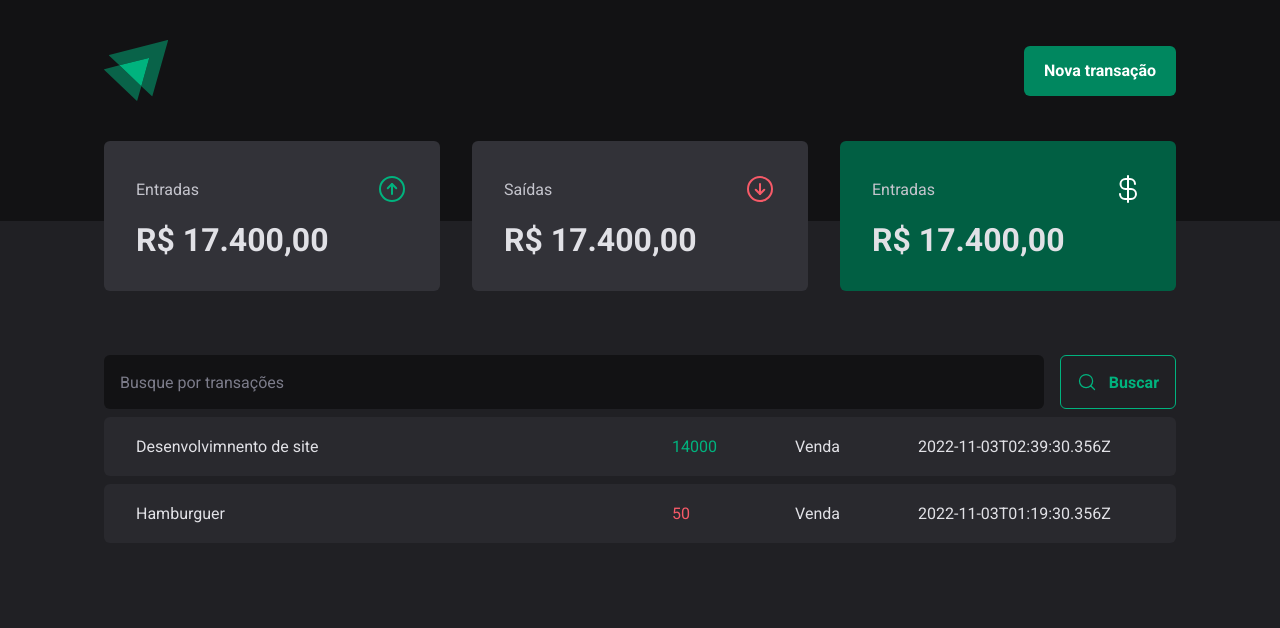
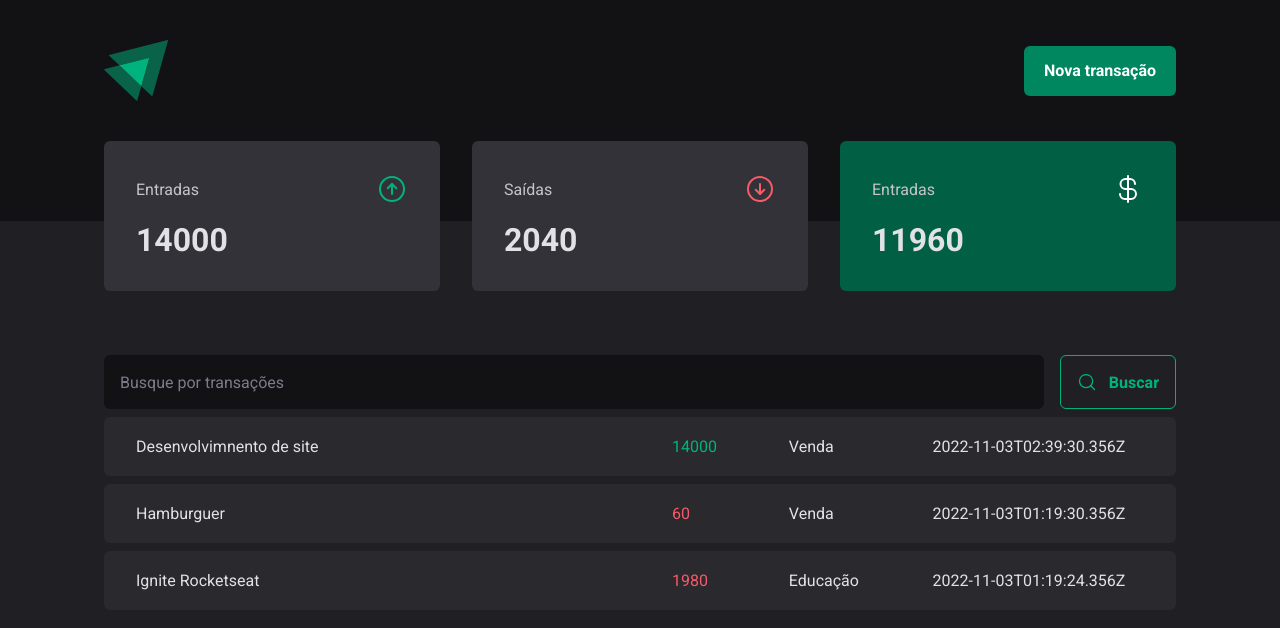
Before and after one commit to N0N4T0/ignite-reactjs-2022, a React (Vite) app in the folder 03-dt-money/: page / in a window 1280 px wide. Shown: the top 628 px of the page. Built offline with nearby package versions, Linux system fonts and the light colour scheme; data requests are answered from the project's data file.

Commit message:
feat: add reduce to calculate transactions reume

```diff
--- a/03-dt-money/server.json
+++ b/03-dt-money/server.json
@@ -13,8 +13,16 @@
       "description": "Hamburguer",
       "type": "outcome",
       "category": "Venda",
-      "price": 50,
+      "price": 60,
       "createdAt": "2022-11-03T01:19:30.356Z"
+    },
+    {
+      "id": 3,
+      "description": "Ignite Rocketseat",
+      "type": "outcome",
+      "category": "Educação",
+      "price": 1980,
+      "createdAt": "2022-11-03T01:19:24.356Z"
     }
   ]
 }
--- a/03-dt-money/src/components/Summary/index.tsx
+++ b/03-dt-money/src/components/Summary/index.tsx
@@ -1,9 +1,32 @@
 import { ArrowCircleDown, ArrowCircleUp, CurrencyDollar } from "phosphor-react";
+import { useContext } from "react";
 import { useTheme } from "styled-components";
+import { TransactionsContext } from "../../contexts/TransactionsContext";
 import { SummaryCard, SummaryContainer } from "./styles";
 
 export function Summary() {
   const colors = useTheme();
+
+  const { transactions } = useContext(TransactionsContext);
+
+  const summary = transactions.reduce(
+    (acc, transaction) => {
+      if (transaction.type === "income") {
+        acc.income += transaction.price;
+        acc.total += transaction.price;
+      } else {
+        acc.outcome += transaction.price;
+        acc.total -= transaction.price;
+      }
+
+      return acc;
+    },
+    {
+      income: 0,
+      outcome: 0,
+      total: 0,
+    }
+  );
 
   return (
     <SummaryContainer>
@@ -13,7 +36,7 @@ export function Summary() {
           <ArrowCircleUp size={32} color={colors["green-300"]} />
         </header>
 
-        <strong>R$ 17.400,00</strong>
+        <strong>{summary.income}</strong>
       </SummaryCard>
 
       <SummaryCard>
@@ -22,7 +45,7 @@ export function Summary() {
           <ArrowCircleDown size={32} color={colors["red-300"]} />
         </header>
 
-        <strong>R$ 17.400,00</strong>
+        <strong>{summary.outcome}</strong>
       </SummaryCard>
 
       <SummaryCard variant="green">
@@ -31,7 +54,7 @@ export function Summary() {
           <CurrencyDollar size={32} color={colors.white} />
         </header>
 
-        <strong>R$ 17.400,00</strong>
+        <strong>{summary.total}</strong>
       </SummaryCard>
     </SummaryContainer>
   );
```
